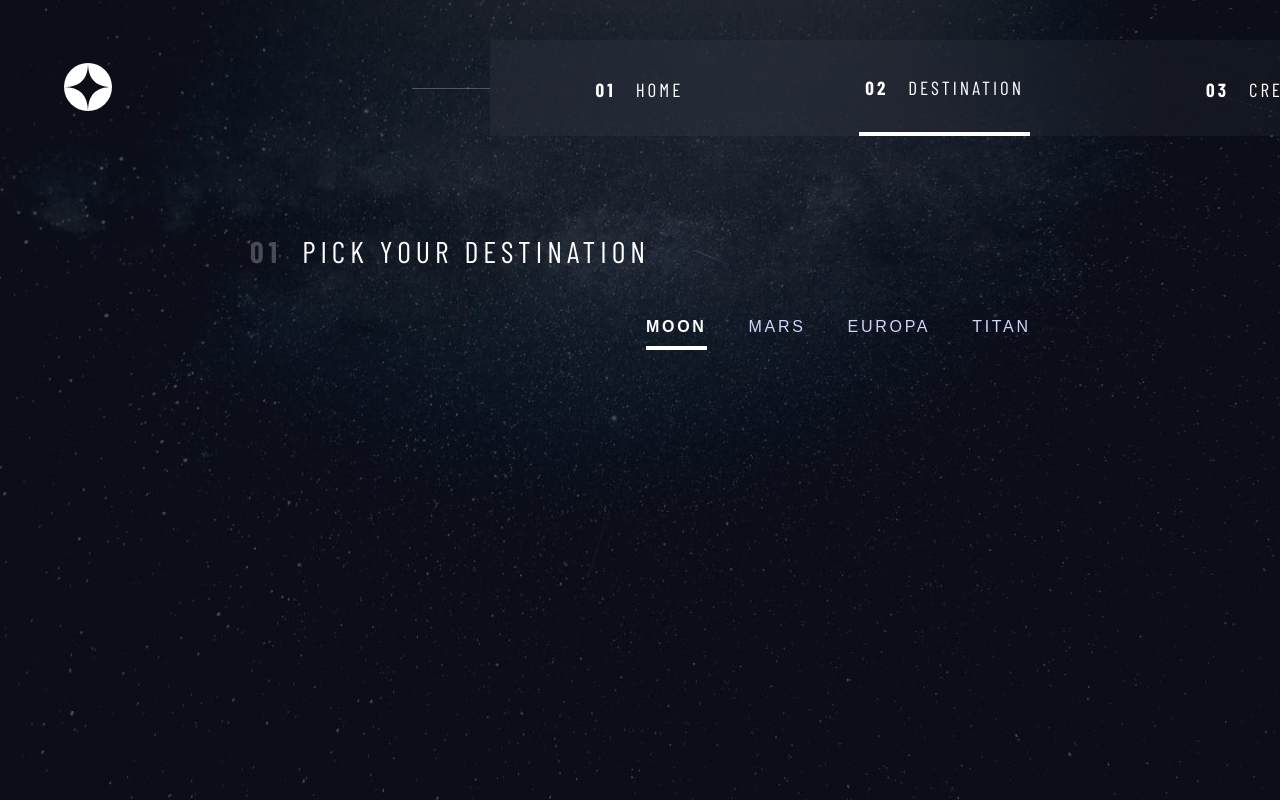
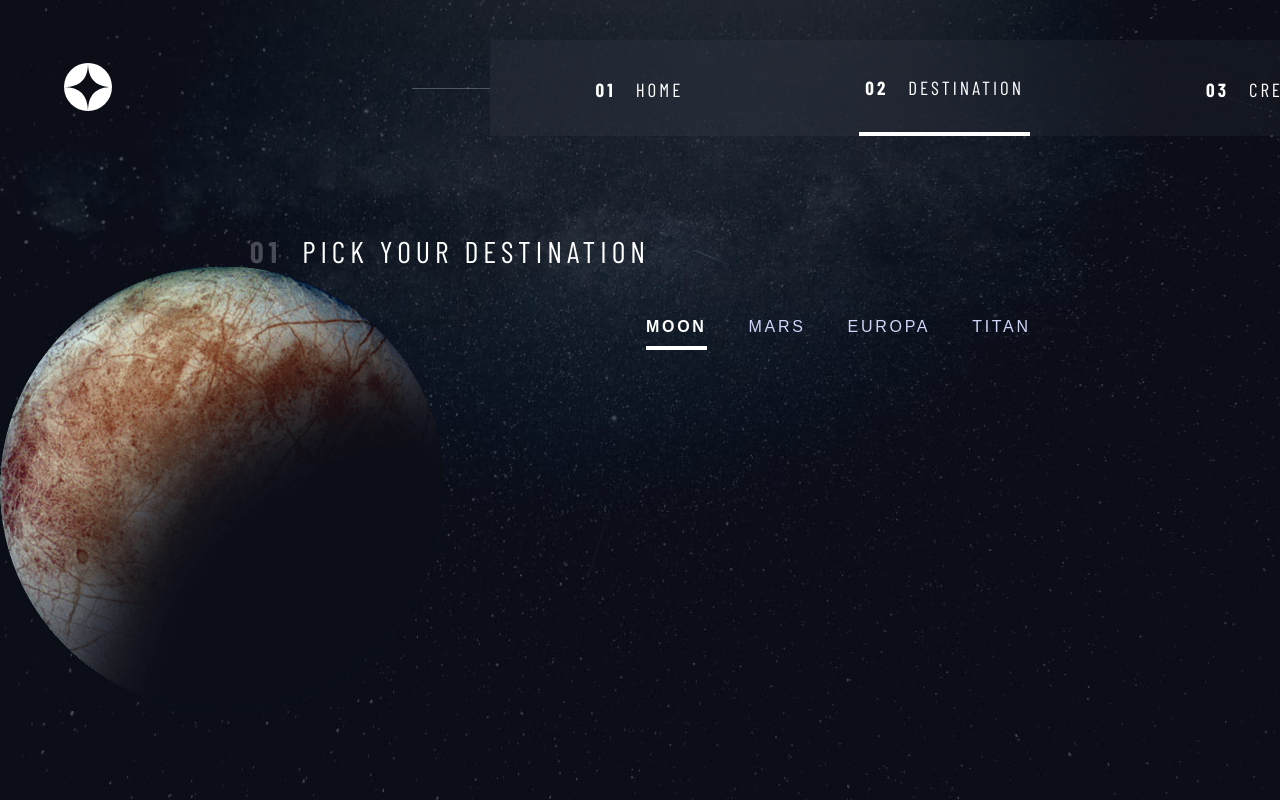
Before and after one commit to nicolasgabriiel/Space-Tourism, a Vue app: page /destination in a window 1280 px wide. Shown: the top 800 px of the page. Built offline with nearby package versions, Linux system fonts and the light colour scheme; a web font is replaced by a local one.

Commit message:
FEAT: DestinationData.ts
Criando arquivo TS para armazenar valores

```diff
--- /dev/null
+++ b/src/assets/DestinationData.ts
@@ -0,0 +1,9 @@
+
+ const linkImage: string [] = [
+    "../assets/destination/image-moon.png",
+    "../assets/destination/image-mars.png",
+    "../assets/destination/image-europa.png",
+    "../assets/destination/image-titan.png"
+ ]
+
+ export { linkImage }
--- a/src/components/DestinationControler.vue
+++ b/src/components/DestinationControler.vue
@@ -70,6 +70,7 @@
 <script lang="ts">
 import { defineComponent } from "vue";
 import DestinationImage from "./DestinationImage.vue";
+import { linkImage } from "@/assets/DestinationData";
 
 export default defineComponent({
   name: "Destination-Component",
@@ -91,6 +92,8 @@ export default defineComponent({
       this.europa = false;
       this.titan = false;
 
+      console.log(linkImage);
+
       if (estacao == "moon") {
         this.moon = true;
       } else if (estacao == "mars") {
--- a/src/components/DestinationImage.vue
+++ b/src/components/DestinationImage.vue
@@ -1,6 +1,6 @@
 <template>
   <div>
-    <img />
+    <img src="../assets/destination/image-europa.png" />
   </div>
 </template>
 
```
Also changed, not shown: 1 other file (tests, documents, lock files or other folders).
